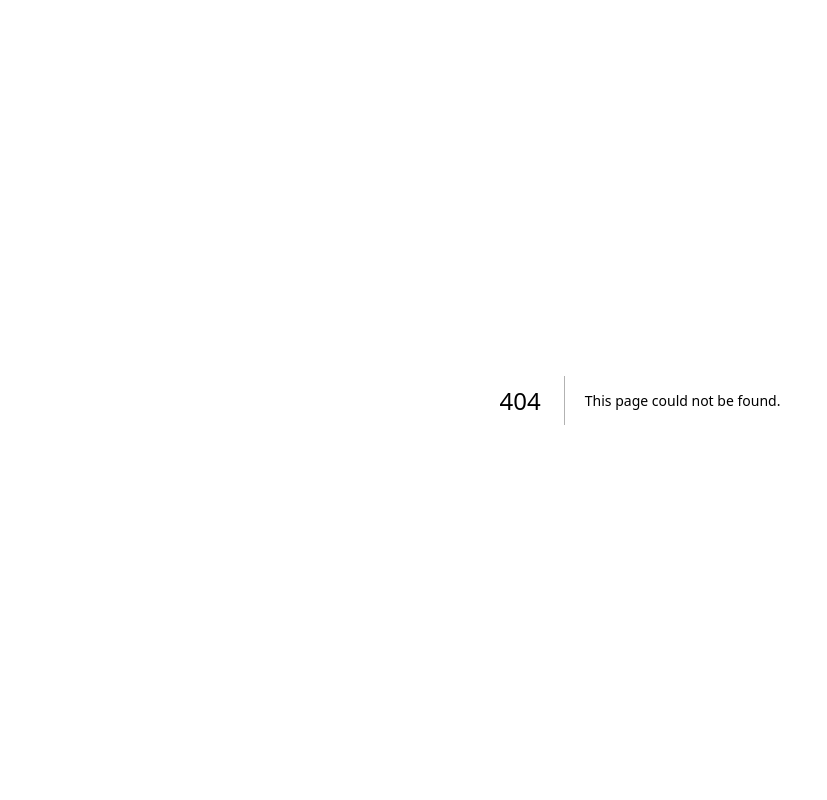
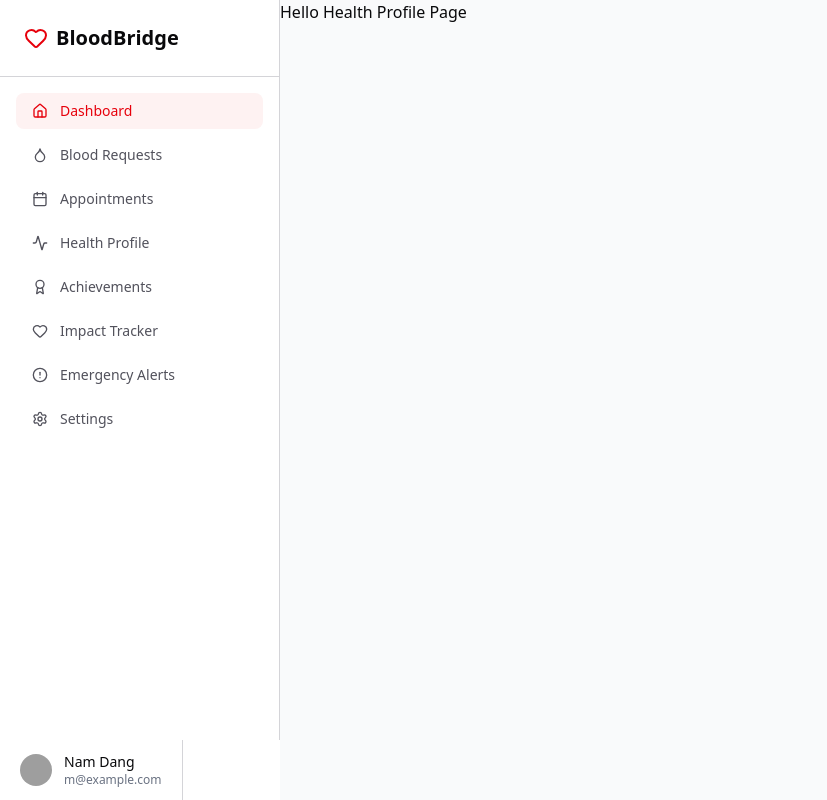
Before and after one commit to swp391-group-3/blood-donation-system-backend, a Next.js app in the folder frontend/: page /member/health-profile in a window 1280 px wide. Before the commit this address had no page. Shown: the whole page, without its empty margins (0-827 px from the left). Built offline with nearby package versions, Linux system fonts and the light colour scheme; grey boxes are pictures that could not be loaded.

Commit message:
feat: add health-profile page

```diff
--- /dev/null
+++ b/frontend/src/app/member/health-profile/page.tsx
@@ -0,0 +1,5 @@
+export default function HealthProfilePage() {
+    return(
+        <h1>Hello Health Profile Page</h1>
+    )
+}
```
